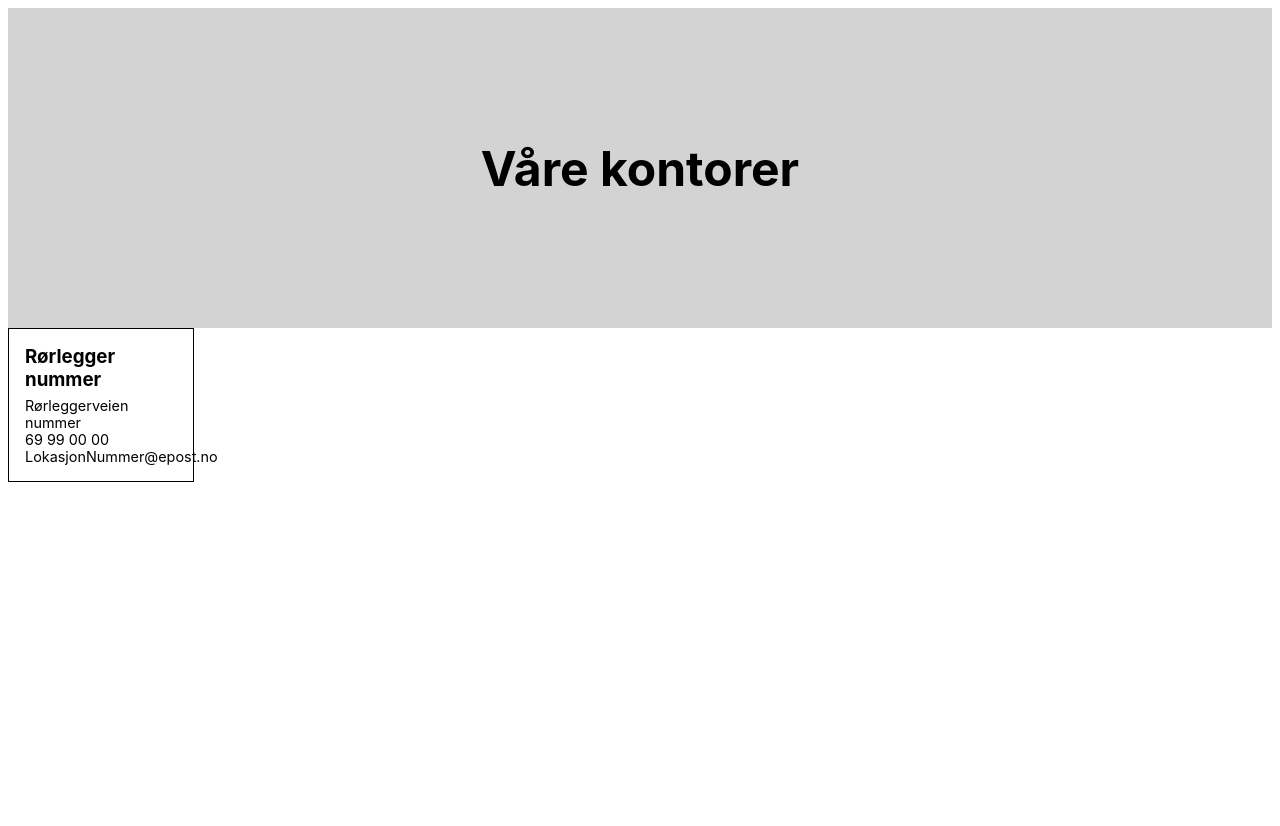
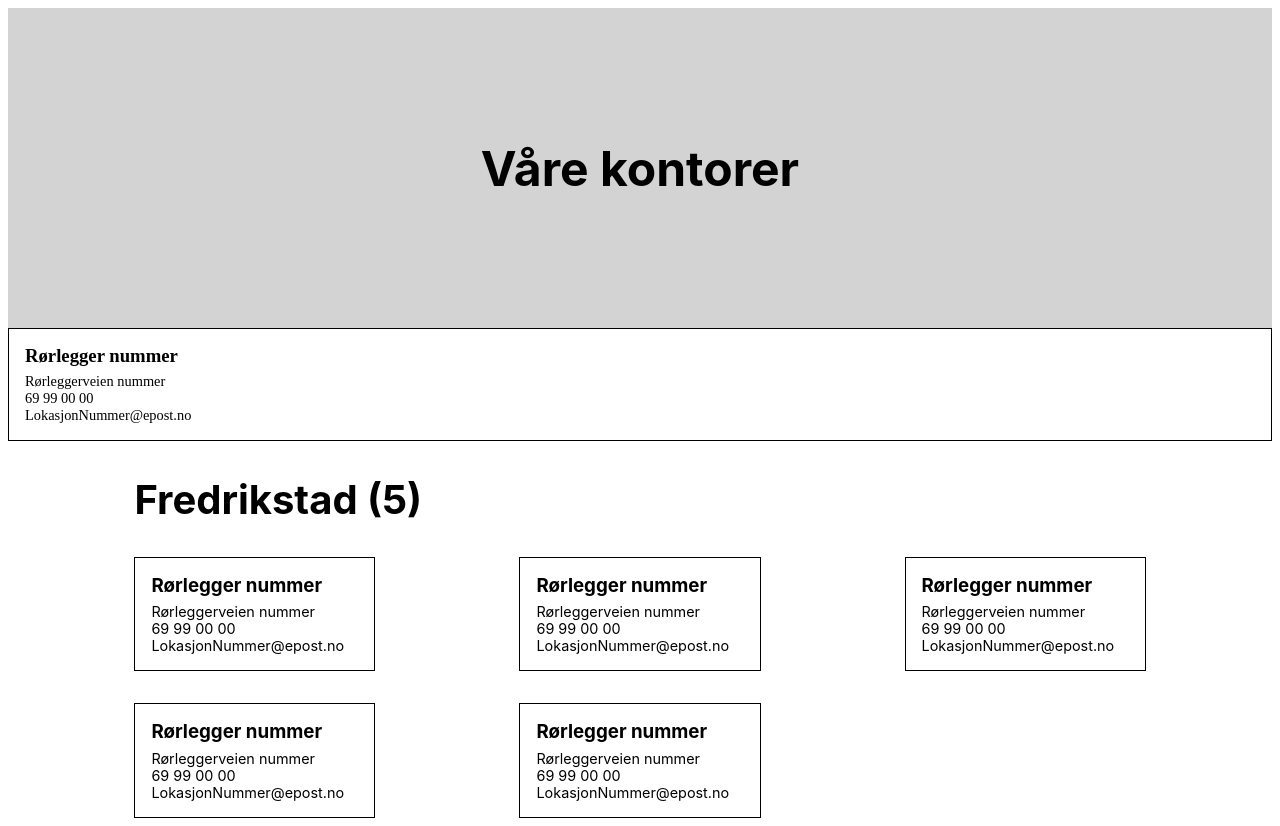
Before and after one commit to blendimaliqi/Fullstack-React-Webpage, a React app in the folder client/: page / in a window 1280 px wide. Before the commit the page ends 800 px from the top, so only its background shows below. Built offline with nearby package versions, Linux system fonts and the light colour scheme.

Commit message:
Ferdig med grid design for kontorer

```diff
--- a/client/App.jsx
+++ b/client/App.jsx
@@ -4,11 +4,13 @@ import customTheme from './src/styles/theme';
 import Routes from './src/routes/Routes';
 import Banner from './src/components/Banner';
 import Card from './src/components/Office/Card';
+import OfficeGrid from './src/components/Office/OfficeGrid.jsx';
 
 const App = () => (
   <>
     <Banner />
     <Card />
+    <OfficeGrid />
   </>
   /*<ThemeProvider theme={customTheme}>
     <CSSReset />
--- a/client/src/components/Office/Card.jsx
+++ b/client/src/components/Office/Card.jsx
@@ -3,9 +3,7 @@ import styled from 'styled-components';
 
 const Container = styled.article`
   border: 1px solid black;
-  max-width: 12%;
   padding: 1rem;
-  font-family: -apple-system, BlinkMacSystemFont, 'Segoe UI', Roboto, Oxygen, Ubuntu, Cantarell, 'Open Sans', 'Helvetica Neue', sans-serif;
 `;
 const Title = styled.h3`
   font-weight: bold;
--- /dev/null
+++ b/client/src/components/Office/OfficeGrid.jsx
@@ -0,0 +1,79 @@
+import React, { useState } from 'react';
+import styled from 'styled-components';
+import Card from './Card';
+
+const Grid = styled.section`
+  //padding: 3rem;
+  display: grid;
+  grid-template-columns: repeat(auto-fill, minmax(13rem, 0.4fr));
+  grid-template-rows: 1fr;
+  column-gap: 9rem;
+  row-gap: 2rem;
+  max-width: 100rem;
+  //place-items: 'center';
+  justify-content: space-evenly;
+`;
+
+const Container = styled.section`
+  display: flex;
+  flex-direction: column;
+  max-width: 80%;
+  margin: 0 auto;
+  font-family: -apple-system, BlinkMacSystemFont, 'Segoe UI', Roboto, Oxygen,
+    Ubuntu, Cantarell, 'Open Sans', 'Helvetica Neue', sans-serif;
+`;
+
+const Title = styled.h1`
+  font-size: 2.5rem;
+`;
+
+export const OfficeGrid = () => {
+  const [offices, setOffices] = useState([
+    {
+      id: 1,
+      name: 'rørlegger2',
+      adress: 'rørleggerveien',
+      phone: '69 99 00 00',
+      email: 'jada@jada.no',
+    },
+    {
+      id: 2,
+      name: 'rørlegger2',
+      adress: 'rørleggerveien',
+      phone: '69 99 00 00',
+      email: 'jada@jada.no',
+    },
+    {
+      id: 3,
+      name: 'rørlegger2',
+      adress: 'rørleggerveien',
+      phone: '69 99 00 00',
+      email: 'jada@jada.no',
+    },
+    {
+      id: 4,
+      name: 'rørlegger2',
+      adress: 'rørleggerveien',
+      phone: '69 99 00 00',
+      email: 'jada@jada.no',
+    },
+    {
+      id: 5,
+      name: 'rørlegger2',
+      adress: 'rørleggerveien',
+      phone: '69 99 00 00',
+      email: 'jada@jada.no',
+    },
+  ]);
+
+  return (
+    <Container>
+      <Title>Fredrikstad ({offices.length})</Title>
+      <Grid>
+        {offices && offices.map((office) => <Card key={office.id} />)}
+      </Grid>
+    </Container>
+  );
+};
+
+export default OfficeGrid;
```
Also changed, not shown: client/.eslintrc.json, 1 other file (tests, documents, lock files or other folders).
